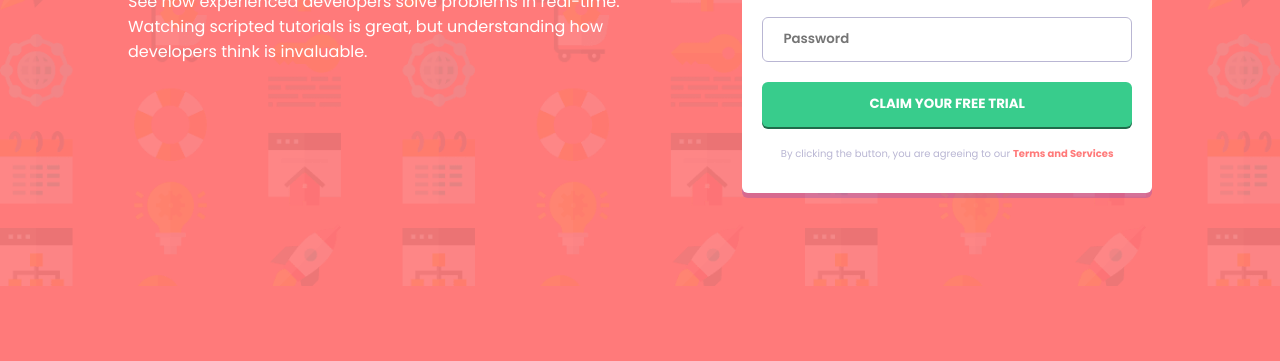
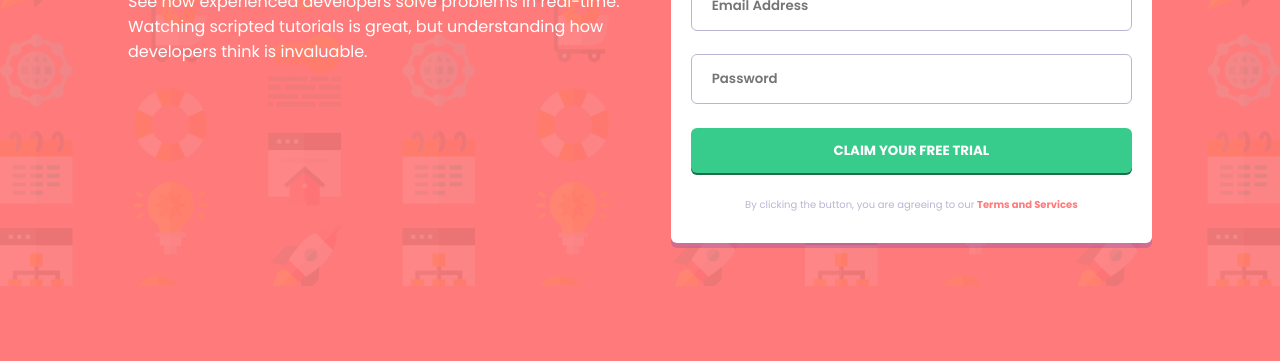
Before and after one commit to enzocauex/intro-component-with-signup-form-master, a plain HTML site: page index.html in a window 1280 px wide. Shown: the part 439-800 px from the top of the page. Drawn offline with Linux system fonts and the light colour scheme.

Commit message:
Update style.css

```diff
--- a/css/style.css
+++ b/css/style.css
@@ -8,13 +8,13 @@
 }
 
 :root {
-    font-size: 62.5%;  /* 10 pixels no root*/
+    font-size: 62.5%;  /* 10 pixels on root*/
 }
 
 body {
     background: url('../images/bg-intro-desktop.png');
     background-repeat: no-repeat;
-    background-size: 100%;
+    background-size: contain;
     background-color: hsl(0, 100%, 74%);
     font-size: 1.6rem;
     color: white;
@@ -50,7 +50,8 @@ h1 {
 }
 
 section {
-    width: 40%;
+    width: 47%;
+    height: 44rem;
 }
 
 form {
@@ -58,11 +59,11 @@ form {
     flex-direction: column;
     justify-content: space-between;
 
-    margin-top: 18px;
+    margin-top: 1.7rem;
     padding: 30px 20px;
 
     width: 100%;
-    height: 400px;
+    height: 44rem;
 
     background-color: white;
     border-radius: .6rem;
@@ -70,7 +71,7 @@ form {
 }
 
 input {
-    height: 45px;
+    height: 5rem;
     border: 1.8px solid hsl(246, 25%, 77%);
     border-radius: .6rem;
 
```
